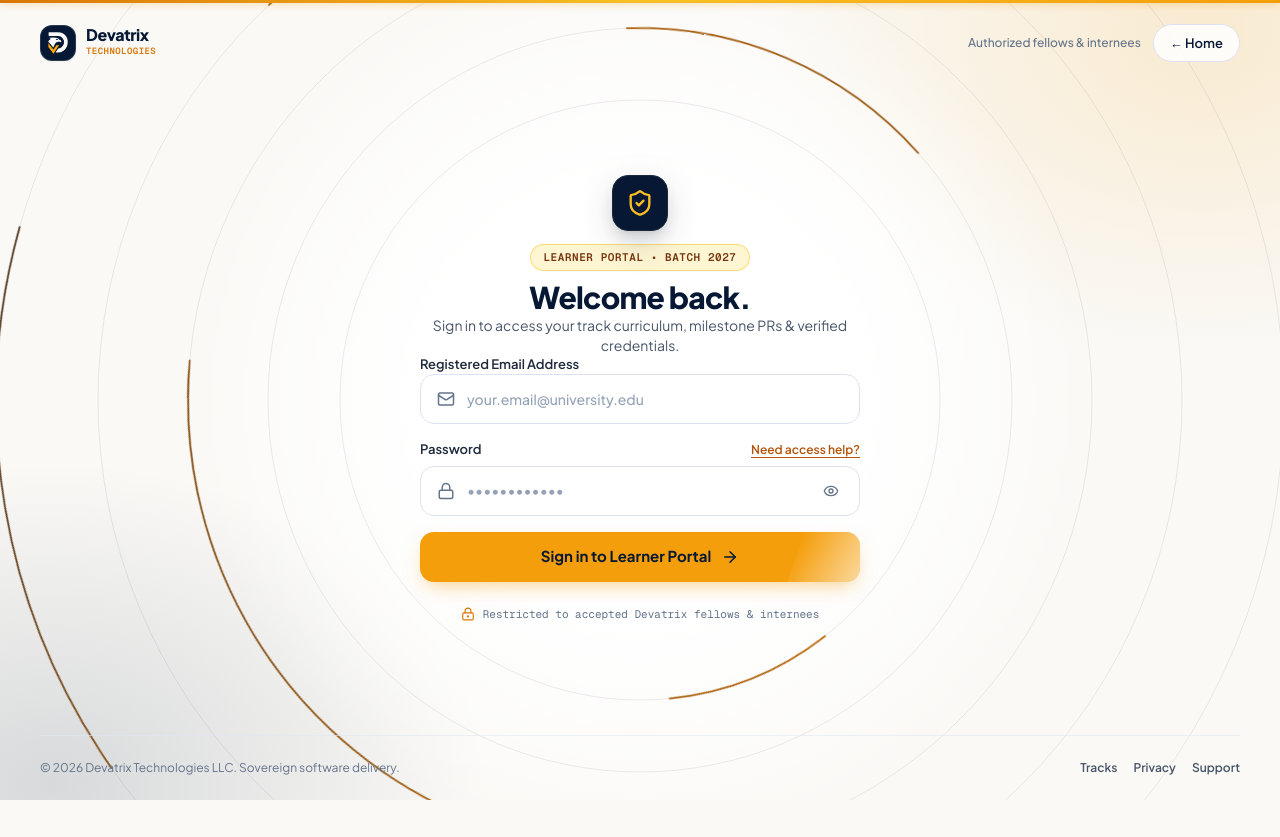
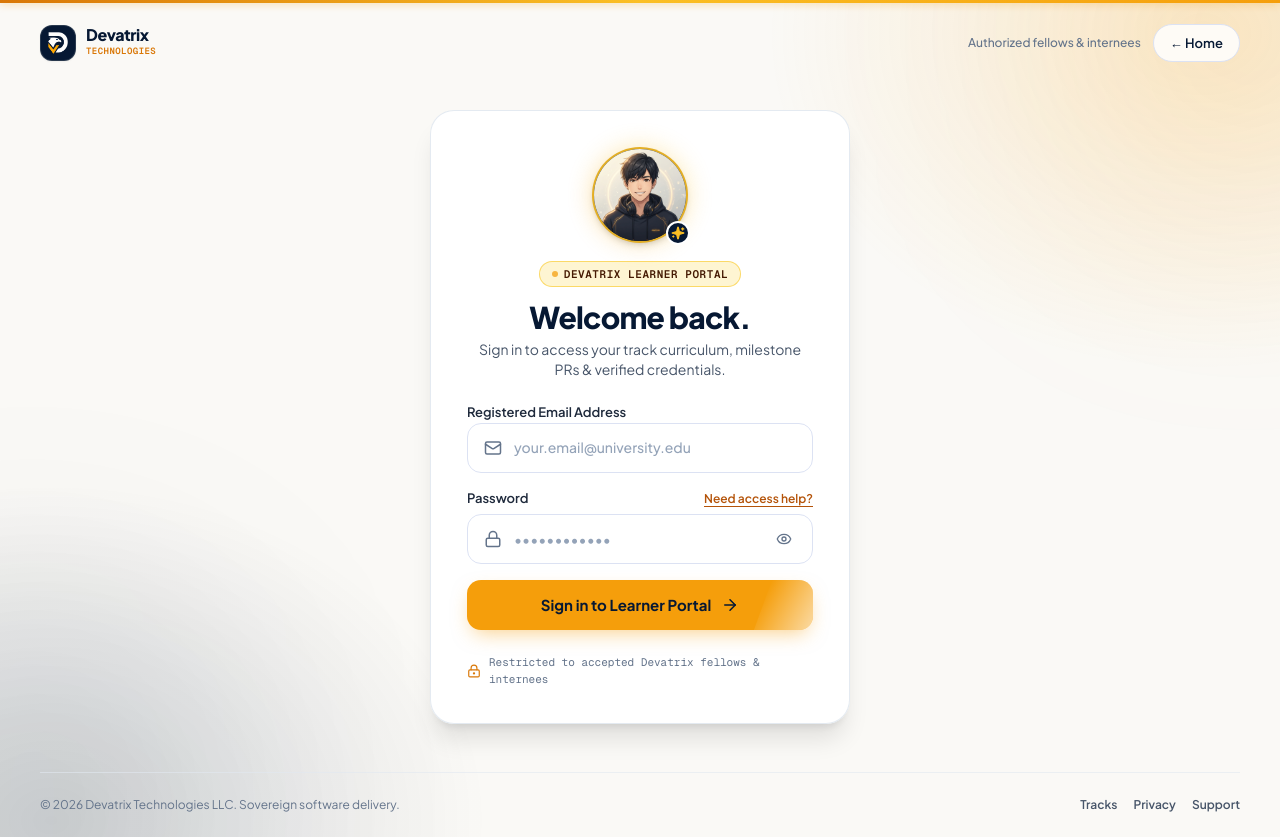
Before and after one commit to Ibadat-Ali86/Devatrix, a Next.js app: page /portal/sign-in in a window 1280 px wide. Before the commit the page ends 800 px from the top, so only its background shows below. Built offline with nearby package versions, Linux system fonts and the light colour scheme.

Commit message:
feat(portal): refine sign-in UI with professional anime avatar, remove full-page rings and batch label

```diff
--- a/src/app/globals.css
+++ b/src/app/globals.css
@@ -428,70 +428,6 @@ body {
   overflow: hidden;
 }
 
-.floo-signin .glow {
-  position: absolute;
-  left: 50%;
-  top: 50%;
-  width: 900px;
-  height: 900px;
-  margin: -450px 0 0 -450px;
-  border-radius: 50%;
-  background: radial-gradient(circle, #fff, #fff 34%, rgba(255, 255, 255, 0.7) 48%, rgba(255, 255, 255, 0) 70%);
-  pointer-events: none;
-}
-
-.floo-signin .rings {
-  position: absolute;
-  left: 50%;
-  top: 50%;
-  width: 2000px;
-  height: 2000px;
-  margin: -1000px 0 0 -1000px;
-  overflow: visible;
-  transform: translate(var(--tx), var(--ty));
-  pointer-events: none;
-}
-
-.floo-signin .rings circle {
-  fill: none;
-  vector-effect: non-scaling-stroke;
-}
-
-.floo-signin .base {
-  stroke: rgba(6, 24, 51, 0.08);
-  stroke-width: 1;
-}
-
-.floo-signin .arc {
-  stroke: url(#floo-arc-gradient);
-  stroke-width: 1.8;
-  stroke-linecap: round;
-  transform-box: view-box;
-  transform-origin: 1000px 1000px;
-  animation: floo-orbit var(--duration) linear infinite;
-}
-
-.floo-signin .arc.reverse {
-  animation-direction: reverse;
-}
-
-.floo-signin.is-hovering .arc {
-  animation-duration: 5s;
-}
-
-.floo-signin .wave {
-  stroke: rgba(245, 158, 11, 0.35);
-  stroke-width: 1.2;
-  transform-box: view-box;
-  transform-origin: 1000px 1000px;
-  opacity: 0;
-  animation: floo-wave 6s cubic-bezier(0.2, 0.6, 0.3, 1) infinite;
-}
-
-.floo-signin .wave-b {
-  animation-delay: 3s;
-}
-
 .floo-signin .top {
   position: relative;
   z-index: 10;
--- a/src/components/ui/pro-sign-in-animation.tsx
+++ b/src/components/ui/pro-sign-in-animation.tsx
@@ -1,12 +1,10 @@
 "use client";
 
-import React, { useEffect, useRef, useState } from "react";
+import React, { useState } from "react";
 import Image from "next/image";
 import Link from "next/link";
 import { useRouter } from "next/navigation";
-import { ArrowRight, Lock, Mail, Eye, EyeOff, ShieldCheck, LockKeyhole } from "lucide-react";
-
-const ringSizes = [300, 372, 452, 542, 644, 758, 884, 1000];
+import { ArrowRight, Lock, Mail, Eye, EyeOff, LockKeyhole, Sparkles } from "lucide-react";
 
 interface ProSignInAnimationProps {
   onSuccessRedirect?: string;
@@ -17,7 +15,6 @@ export function ProSignInAnimation({
   onSuccessRedirect = "/portal",
   className = "",
 }: ProSignInAnimationProps) {
-  const portalRef = useRef<HTMLDivElement>(null);
   const [hovering, setHovering] = useState(false);
   const [showPassword, setShowPassword] = useState(false);
   const [email, setEmail] = useState("");
@@ -25,46 +22,6 @@ export function ProSignInAnimation({
   const [pending, setPending] = useState(false);
   const [error, setError] = useState("");
   const router = useRouter();
-
-  useEffect(() => {
-    const portal = portalRef.current;
-    if (!portal) return;
-
-    const reducedMotion = window.matchMedia(
-      "(prefers-reduced-motion: reduce)"
-    ).matches;
-
-    if (reducedMotion) return;
-
-    let frame: number;
-    let px = 0;
-    let py = 0;
-    let targetX = 0;
-    let targetY = 0;
-
-    const handlePointerMove = (event: PointerEvent) => {
-      targetX = (event.clientX / window.innerWidth) * 2 - 1;
-      targetY = (event.clientY / window.innerHeight) * 2 - 1;
-    };
-
-    const animate = () => {
-      px += (targetX - px) * 0.05;
-      py += (targetY - py) * 0.05;
-
-      portal.style.setProperty("--tx", `${px * -14}px`);
-      portal.style.setProperty("--ty", `${py * -10}px`);
-
-      frame = requestAnimationFrame(animate);
-    };
-
-    window.addEventListener("pointermove", handlePointerMove);
-    frame = requestAnimationFrame(animate);
-
-    return () => {
-      window.removeEventListener("pointermove", handlePointerMove);
-      cancelAnimationFrame(frame);
-    };
-  }, []);
 
   async function handleSignIn(e: React.FormEvent<HTMLFormElement>) {
     e.preventDefault();
@@ -96,63 +53,20 @@ export function ProSignInAnimation({
 
   return (
     <div
-      ref={portalRef}
-      className={`floo-signin flex flex-col justify-between py-6 px-4 sm:px-8 ${hovering ? "is-hovering" : ""} ${className}`}
+      className={`floo-signin min-h-screen flex flex-col justify-between py-6 px-4 sm:px-8 relative overflow-hidden select-none ${className}`}
     >
-      {/* Background portal subtle glow */}
-      <div className="glow" aria-hidden="true" />
-
-      {/* Orbiting Concentric Radar Rings with Devatrix Gold / Amber Gradient */}
-      <svg className="rings" viewBox="0 0 2000 2000" aria-hidden="true">
-        <defs>
-          <linearGradient
-            id="floo-arc-gradient"
-            gradientUnits="userSpaceOnUse"
-            x1="300"
-            y1="300"
-            x2="1700"
-            y2="1700"
-          >
-            <stop stopColor="#F59E0B" />
-            <stop offset=".55" stopColor="#D97706" />
-            <stop offset="1" stopColor="#061833" />
-          </linearGradient>
-        </defs>
-
-        <circle className="wave" cx="1000" cy="1000" r="300" />
-        <circle className="wave wave-b" cx="1000" cy="1000" r="300" />
-
-        {ringSizes.map((radius, index) => {
-          const length = 9 + (index % 3) * 5;
-
-          return (
-            <React.Fragment key={radius}>
-              <circle
-                className="base"
-                cx="1000"
-                cy="1000"
-                r={radius}
+      {/* Subtle ambient corner glow (clean & professional without distracting full-page rings) */}
+      <div
+        className="pointer-events-none absolute -top-40 -right-40 w-96 h-96 rounded-full bg-amber-500/10 blur-[120px]"
+        aria-hidden="true"
       />
-              <circle
-                className={`arc ${index % 2 ? "reverse" : ""}`}
-                cx="1000"
-                cy="1000"
-                r={radius}
-                pathLength="100"
-                strokeDasharray={`${length} ${100 - length}`}
-                style={{
-                  // @ts-expect-error CSS custom variable
-                  "--duration": `${38 + index * 12}s`,
-                  animationDelay: `${-index * 7.3}s`,
-                }}
+      <div
+        className="pointer-events-none absolute -bottom-40 -left-40 w-96 h-96 rounded-full bg-[#061833]/10 blur-[120px]"
+        aria-hidden="true"
       />
-            </React.Fragment>
-          );
-        })}
-      </svg>
 
       {/* Top Header: Devatrix Brand & Navigation */}
-      <header className="top w-full">
+      <header className="top w-full max-w-5xl mx-auto flex items-center justify-between z-10">
         <Link href="/" className="flex items-center gap-2.5 group">
           <div className="w-9 h-9 rounded-xl bg-[#061833] flex items-center justify-center p-1.5 shadow-sm border border-slate-700/80 group-hover:border-amber-400 transition-colors">
             <Image
@@ -174,34 +88,54 @@ export function ProSignInAnimation({
           </div>
         </Link>
 
-        <div className="join">
+        <div className="join flex items-center gap-3">
           <span className="hidden sm:inline text-xs font-medium text-slate-500">
             Authorized fellows &amp; internees
           </span>
-          <Link href="/" className="text-xs font-semibold">
+          <Link
+            href="/"
+            className="inline-flex items-center gap-1.5 px-3.5 py-1.5 rounded-full bg-white/90 hover:bg-white border border-slate-200/90 hover:border-amber-400 text-xs font-bold text-slate-800 transition-all shadow-xs"
+          >
             ← Home
           </Link>
         </div>
       </header>
 
-      {/* Central Sign-In Container */}
-      <main className="col my-auto py-12">
-        {/* Shield Icon Lockup */}
-        <div className="mark rise flex items-center justify-center mx-auto mb-3">
-          <div className="w-14 h-14 rounded-2xl bg-[#061833] text-amber-400 flex items-center justify-center shadow-lg border border-slate-800">
-            <ShieldCheck className="w-7 h-7 text-amber-400" />
+      {/* Central Sign-In Container (Elevated, Clean & Focused) */}
+      <main className="col my-auto py-8 sm:py-12 z-10 w-full max-w-[420px] mx-auto">
+        <div className="rounded-3xl bg-white/95 border border-slate-200/90 shadow-xl p-6 sm:p-9 text-center backdrop-blur-md">
+
+          {/* Professional Anime Developer Mentor Avatar (Replacing Previous Dark Icon Box) */}
+          <div className="relative mx-auto mb-4 w-20 h-20 sm:w-24 sm:h-24 select-none group">
+            <div className="absolute inset-0 rounded-full bg-gradient-to-tr from-amber-500 to-amber-300 blur-md opacity-35 group-hover:opacity-55 transition-opacity pointer-events-none"></div>
+            <div className="relative w-full h-full rounded-full overflow-hidden border-2 border-amber-400/90 shadow-md bg-[#061833]">
+              <Image
+                src="/images/learner-anime-avatar.jpg"
+                alt="Devatrix Learner Portal Mentor Avatar"
+                width={96}
+                height={96}
+                className="w-full h-full object-cover object-top transition-transform duration-300 group-hover:scale-105"
+                priority
+              />
+            </div>
+            <div
+              className="absolute -bottom-0.5 -right-0.5 w-6 h-6 rounded-full bg-[#061833] border-2 border-white flex items-center justify-center text-amber-400 shadow-xs"
+              title="Verified Learner Session"
+            >
+              <Sparkles className="w-3.5 h-3.5 fill-amber-400" />
             </div>
           </div>
 
-        {/* Heading & Context */}
-        <div className="inline-flex items-center gap-1.5 px-3 py-1 rounded-full bg-amber-100/80 text-amber-900 border border-amber-300/70 text-[11px] font-mono font-bold tracking-wider uppercase mb-2">
-          <span>LEARNER PORTAL • BATCH 2027</span>
+          {/* Heading & Context (Batch 2027 removed) */}
+          <div className="inline-flex items-center gap-1.5 px-3 py-1 rounded-full bg-amber-100/80 text-amber-950 border border-amber-300/80 text-[11px] font-mono font-bold tracking-wider uppercase mb-2">
+            <span className="w-1.5 h-1.5 rounded-full bg-amber-500 animate-pulse"></span>
+            <span>DEVATRIX LEARNER PORTAL</span>
           </div>
 
-        <h1 className="rise text-2xl sm:text-3xl font-extrabold text-[#061833] tracking-tight">
+          <h1 className="text-2xl sm:text-3xl font-extrabold text-[#061833] tracking-tight mt-1 mb-1">
             Welcome back.
           </h1>
-        <p className="sub rise text-xs sm:text-sm text-slate-600">
+          <p className="text-xs sm:text-sm text-slate-600 mb-6 leading-relaxed">
             Sign in to access your track curriculum, milestone PRs &amp; verified credentials.
           </p>
 
@@ -299,11 +233,13 @@ export function ProSignInAnimation({
               <span>Restricted to accepted Devatrix fellows &amp; internees</span>
             </div>
           </form>
+
+        </div>
       </main>
 
       {/* Footer Navigation */}
-      <footer className="foot w-full pt-6 border-t border-slate-200/60">
-        <span className="text-xs text-slate-500">
+      <footer className="foot w-full max-w-5xl mx-auto pt-6 border-t border-slate-200/60 flex flex-col sm:flex-row items-center justify-between gap-3 z-10">
+        <span className="text-xs text-slate-500 text-center sm:text-left">
           &copy; 2026 Devatrix Technologies LLC. Sovereign software delivery.
         </span>
         <nav className="flex gap-4 text-xs font-semibold text-slate-600">
```
Also changed, not shown: public/images/learner-anime-avatar.jpg (added). Lines whose indentation alone changed are shown as unchanged.
